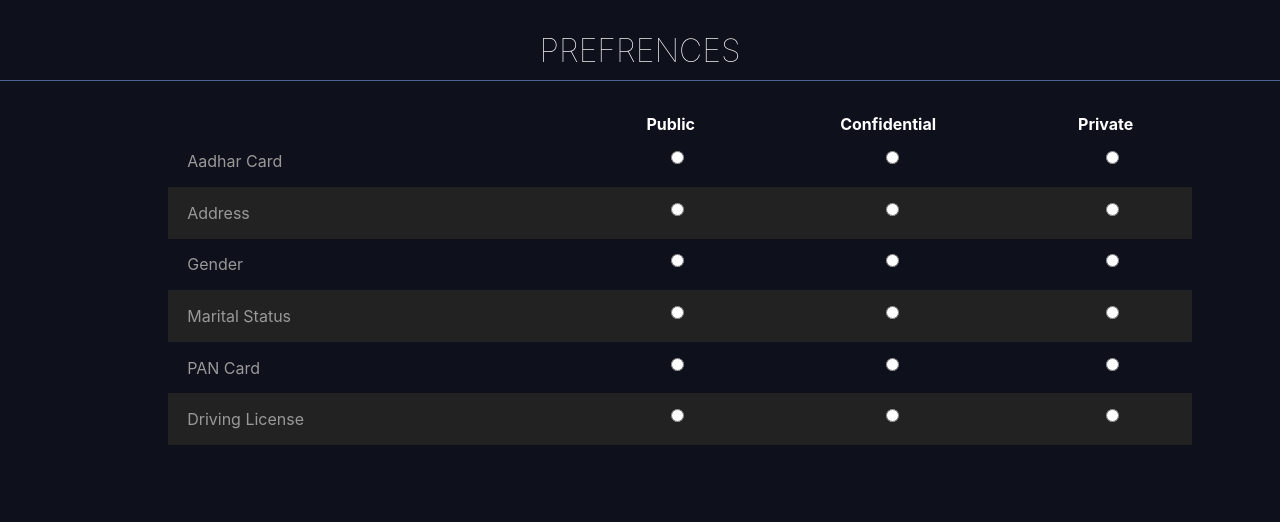
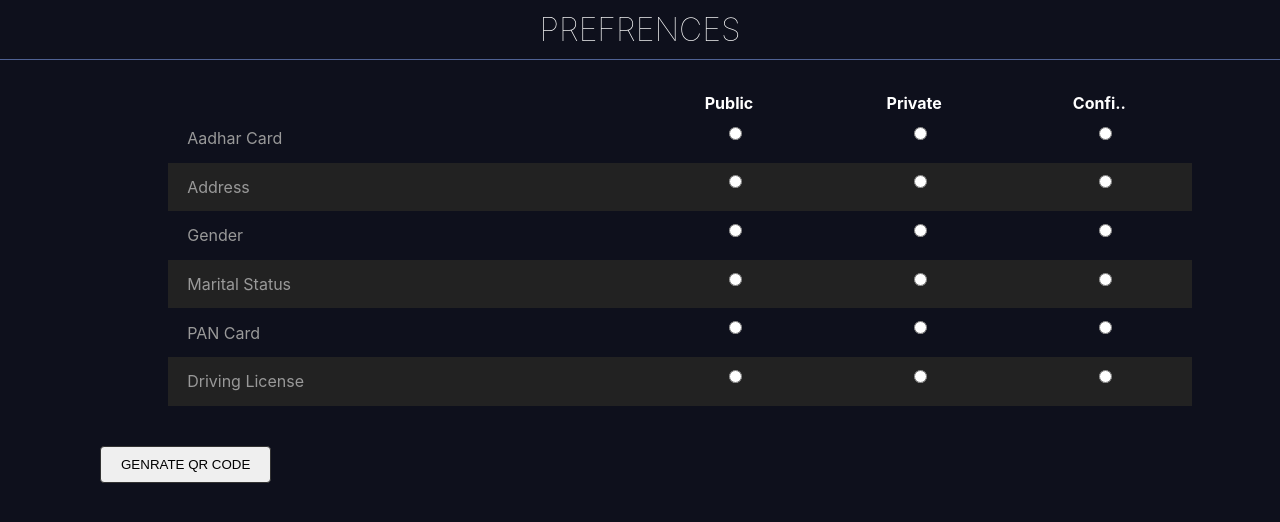
Before and after one commit to g8todwal/formSubimisson, a React (Create React App) app: page /prefrences in a window 1280 px wide. Shown: the top 522 px of the page. Built offline with nearby package versions, Linux system fonts and the light colour scheme; no server answers.

Commit message:
text draft-prefrences

```diff
--- a/src/App.css
+++ b/src/App.css
@@ -1,4 +1,4 @@
-<input type="checkbox" id="vehicle1" name="vehicle1" value="Bike" > * {
+* {
   margin: 0;
   box-sizing: border-box;
   text-decoration: none;
--- a/src/components/Nav/RightNav.jsx
+++ b/src/components/Nav/RightNav.jsx
@@ -40,7 +40,7 @@ const RightNav = ({ open }) => {
       <li>Add More User</li>
       <li>Transcition History</li>
       <Link to="/prefrences">
-        <li>Select Your Prefrences</li>
+        <li> Prefrences</li>
       </Link>
       <li>Contact Us</li>
     </Ul>
--- a/src/components/Prefrences.js
+++ b/src/components/Prefrences.js
@@ -1,4 +1,5 @@
 import React from "react";
+import { Link } from "react-router-dom";
 
 const Prefrences = () => {
   return (
@@ -9,9 +10,9 @@ const Prefrences = () => {
           <thead>
             <tr style={{ color: "white" }}>
               <th></th>
-              <th>Public</th>
-              <th>Confidential</th>
+              <th>Public </th>
               <th>Private</th>
+              <th>Confi..</th>
             </tr>
           </thead>
           <tbody>
@@ -90,6 +91,9 @@ const Prefrences = () => {
           </tbody>
         </table>
       </div>
+      <Link to="/next">
+        <button className="btn-qr">Genrate QR Code</button>
+      </Link>
     </div>
   );
 };
```
